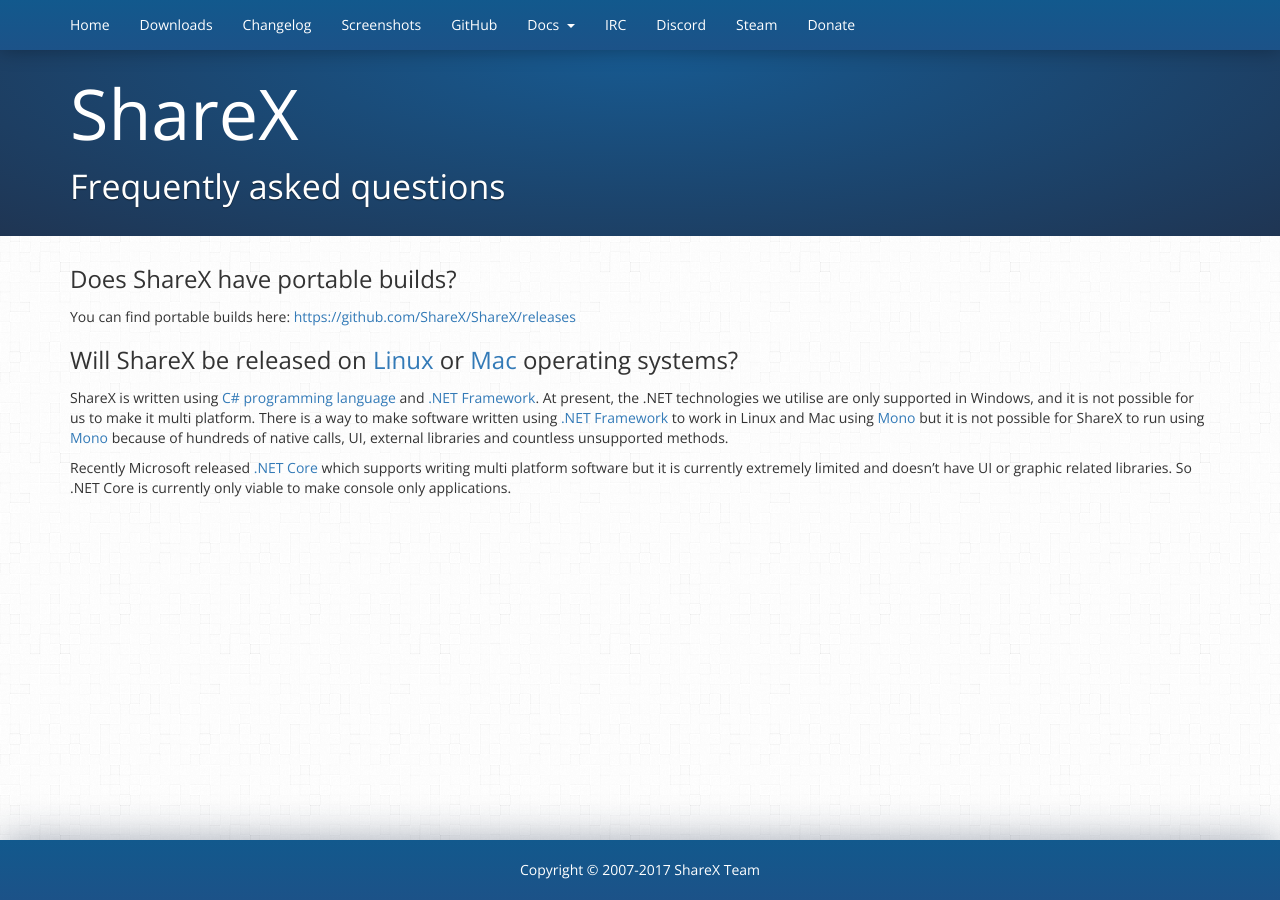
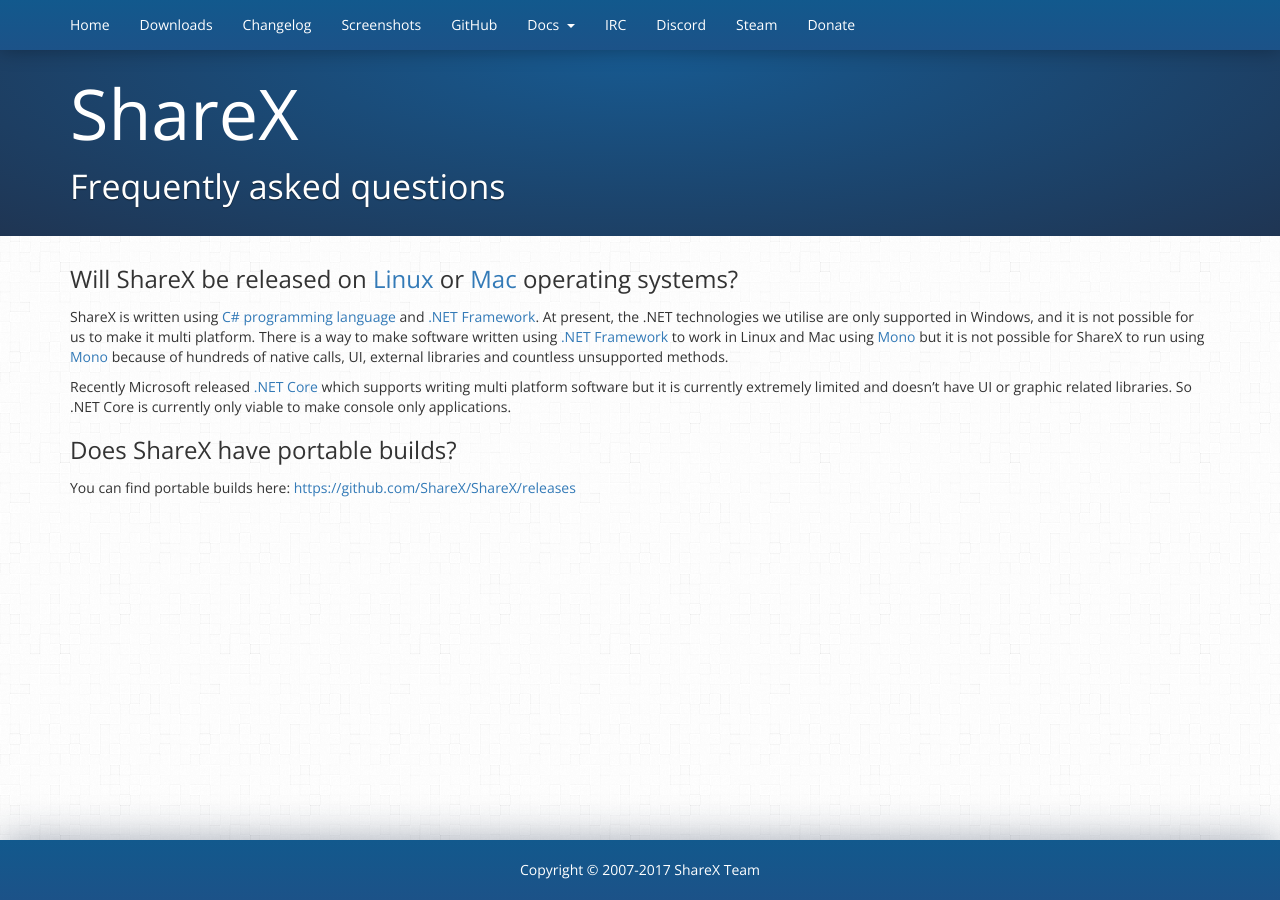
Before and after one commit to ShareX/sharex.github.io, a Jekyll site: the page built from docs/faq.md, in a window 1280 px wide. Built offline with Jekyll 4.4.1, drawn with Linux system fonts in a browser that asks for light colours.

Commit message:
Reorder questions

```diff
--- a/docs/faq.md
+++ b/docs/faq.md
@@ -2,13 +2,13 @@
 layout: markdown
 title: Frequently asked questions
 ---
-
-### Does ShareX have portable builds?
-
-You can find portable builds here: [https://github.com/ShareX/ShareX/releases](https://github.com/ShareX/ShareX/releases)
 
 ### Will ShareX be released on [Linux](https://en.wikipedia.org/wiki/Linux) or [Mac](https://en.wikipedia.org/wiki/MacOS) operating systems?
 
 ShareX is written using [C# programming language](https://en.wikipedia.org/wiki/C_Sharp_(programming_language)) and [.NET Framework](https://en.wikipedia.org/wiki/.NET_Framework). At present, the .NET technologies we utilise are only supported in Windows, and it is not possible for us to make it multi platform. There is a way to make software written using [.NET Framework](https://en.wikipedia.org/wiki/.NET_Framework) to work in Linux and Mac using [Mono](https://en.wikipedia.org/wiki/Mono_(software)) but it is not possible for ShareX to run using [Mono](https://en.wikipedia.org/wiki/Mono_(software)) because of hundreds of native calls, UI, external libraries and countless unsupported methods.
 
 Recently Microsoft released [.NET Core](https://en.wikipedia.org/wiki/.NET_Framework#.NET_Core) which supports writing multi platform software but it is currently extremely limited and doesn't have UI or graphic related libraries. So .NET Core is currently only viable to make console only applications.
+
+### Does ShareX have portable builds?
+
+You can find portable builds here: [https://github.com/ShareX/ShareX/releases](https://github.com/ShareX/ShareX/releases)
```
